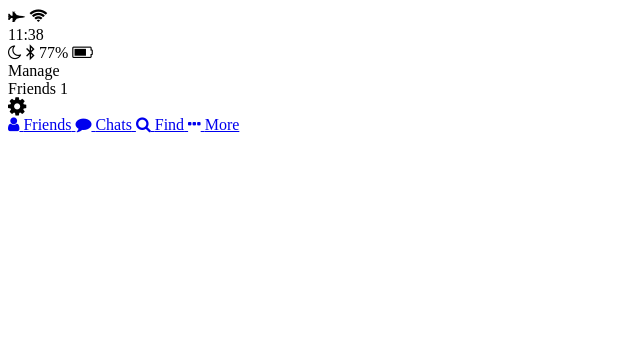
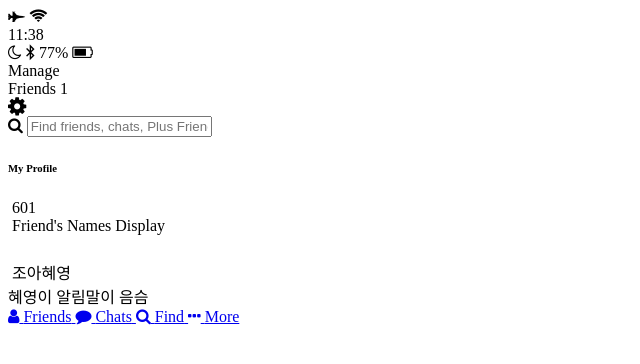
Before and after one commit to polosesy/kakao-clone, a plain HTML site: page index.html in a window 1280 px wide. Shown: the whole page, without its empty margins (0-640 px from the left). Drawn offline with Linux system fonts and the light colour scheme.

Commit message:
index 수정

```diff
--- a/index.html
+++ b/index.html
@@ -35,6 +35,44 @@
       </div>
     </div>
   </header>
+  <main calss="friends">
+    <div class="search-bar">
+      <i class="fa fa-search"></i>
+      <input type="text" placeholder="Find friends, chats, Plus Friends">
+    </div>
+    <section class="friends__section">
+      <header class="friends__section-header">
+        <h6 class="friends__section-title">My Profile</h6>
+      </header>
+      <div class="friends__section-rows">
+        <div class="friends__section-row">
+          <img src="" alt="" class="">
+          <span class="friends__section-name">601</span>
+        </div>
+        <div class="friends__section-rows">
+          <div class="friends__section-row">
+            <img src="" alt="" class="">
+            <span class="friends__section-name">Friend's Names Display</span>
+          </div>
+      </div>
+    </section>
+    <section class="friends__section">
+      <header class="friends__section-header">
+        <h6 class="friends__section-title"></h6>
+      </header>
+      <div class="friends__section-rows">
+        <div class="friends__section-row">
+          <div class="friends__section-column">
+            <img src="" alt="">
+            <span class="friends_section-name">조아혜영</span>
+          </div>
+          <span class="friends__section-tagline">
+            혜영이 알림말이 음슴
+          </span>
+        </div>
+      </div>
+    </section>
+  </main>
   <nav class="tab-bar">
     <a href="index.html" class="tab-bar__tab tab-bar__tab--selected">
       <i class="fa fa-user"></i>
```
